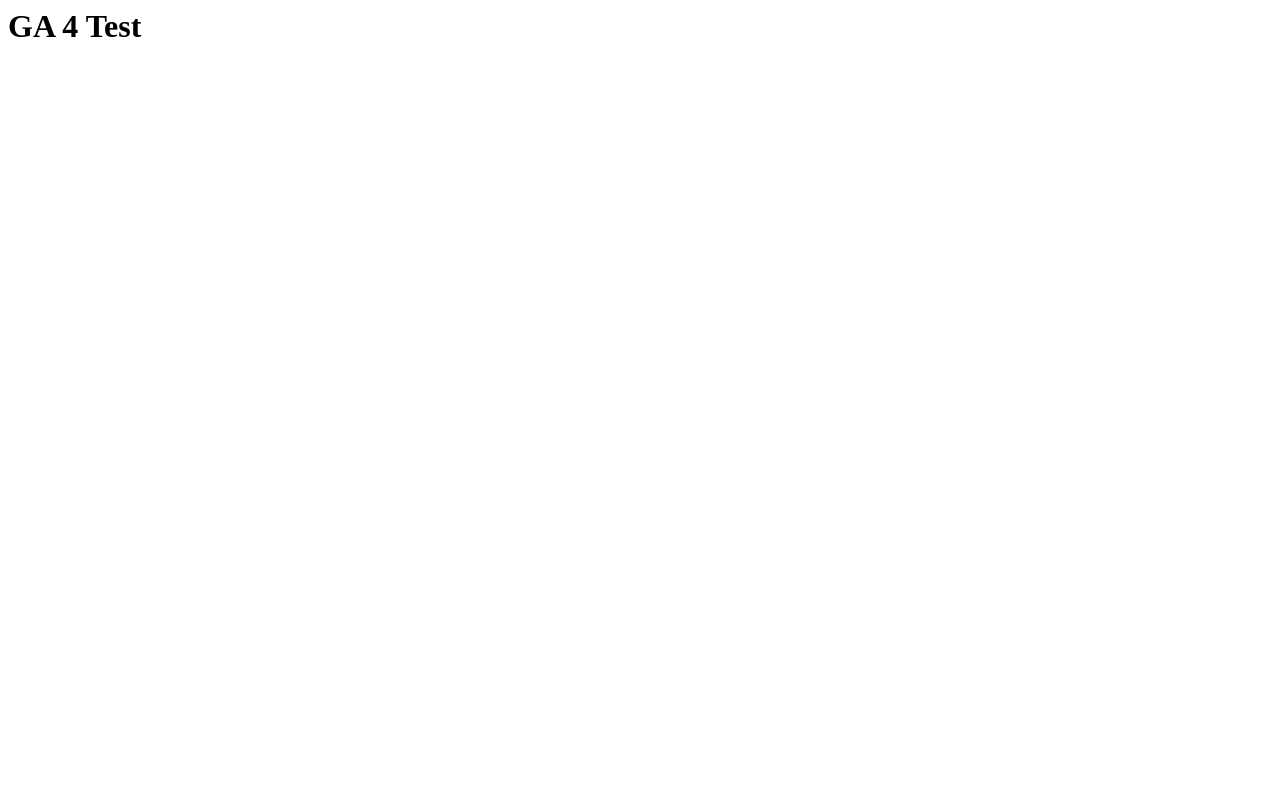
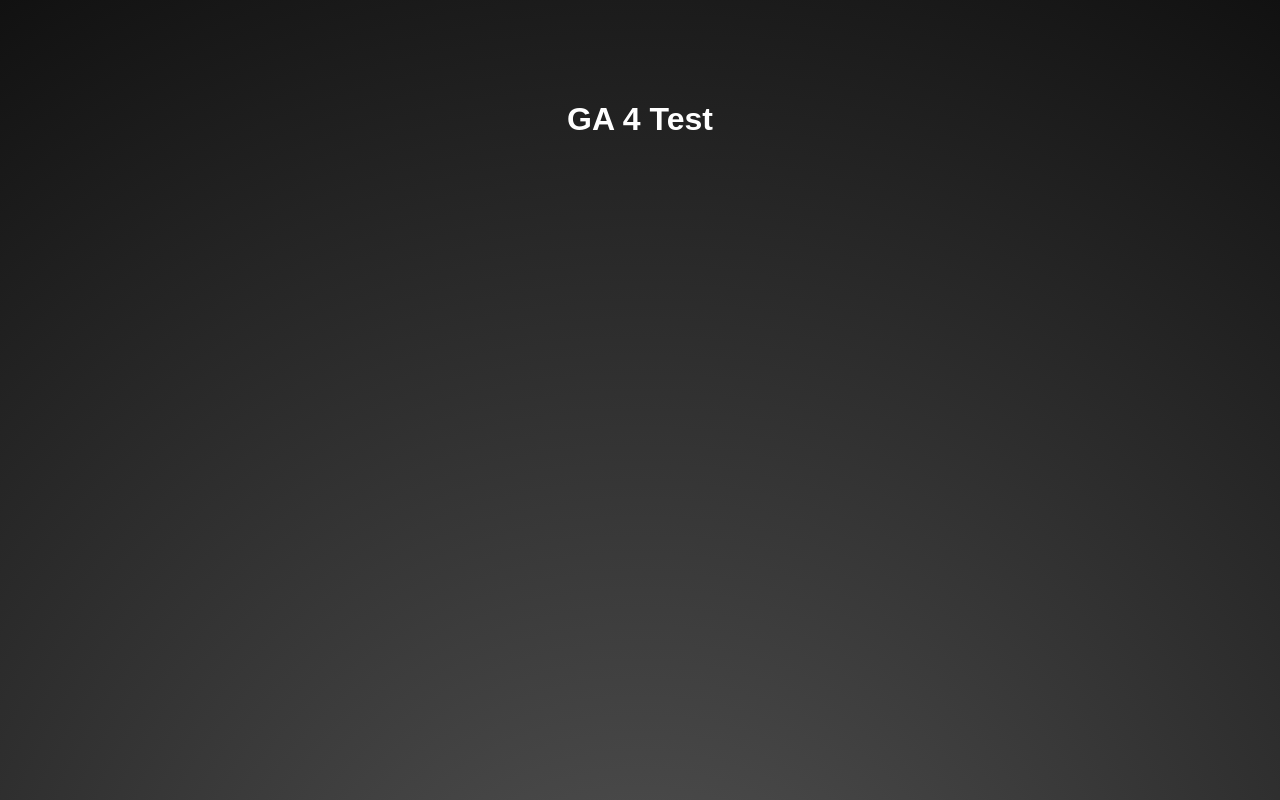
Before and after one commit to jeffsaffire/ga4-test, a plain HTML site: page index.html in a window 1280 px wide. Shown: the top 800 px of the page. Drawn offline with Linux system fonts and the light colour scheme.

Commit message:
add html

```diff
--- a/index.html
+++ b/index.html
@@ -1 +1,15 @@
-<h1>GA 4 Test</h1>
+<!DOCTYPE html>
+<html lang="en">
+<head>
+  <meta charset="UTF-8">
+  <meta http-equiv="X-UA-Compatible" content="IE=edge">
+  <meta name="viewport" content="width=device-width, initial-scale=1.0">
+  <title>GA4 Test</title>
+  <link rel="stylesheet" href="styles.css">
+</head>
+<body>
+  <main>
+    <h1>GA 4 Test</h1>
+  </main>
+</body>
+</html>
--- /dev/null
+++ b/styles.css
@@ -0,0 +1,18 @@
+body {
+  margin: 0;
+  padding: 0;
+  background: radial-gradient(circle, rgba(85,85,85,1) 0%, rgba(17,17,17,1) 100%);
+}
+
+main {
+  width: 100%;
+  height: auto;
+  min-height: 2000px;
+  padding-top: 5em;
+}
+
+h1 {
+  color: #fff;
+  font-family: sans-serif;
+  text-align: center;
+}
```
